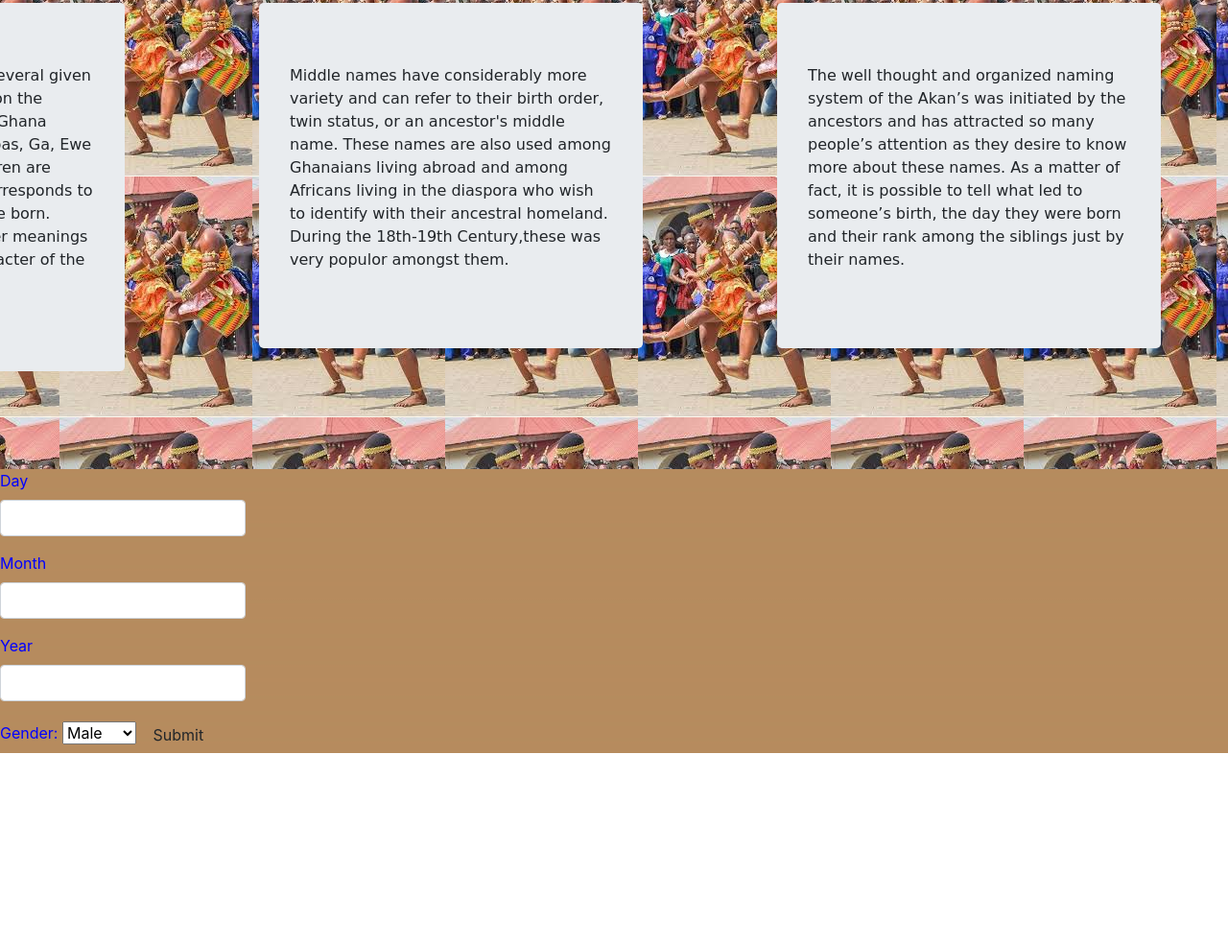
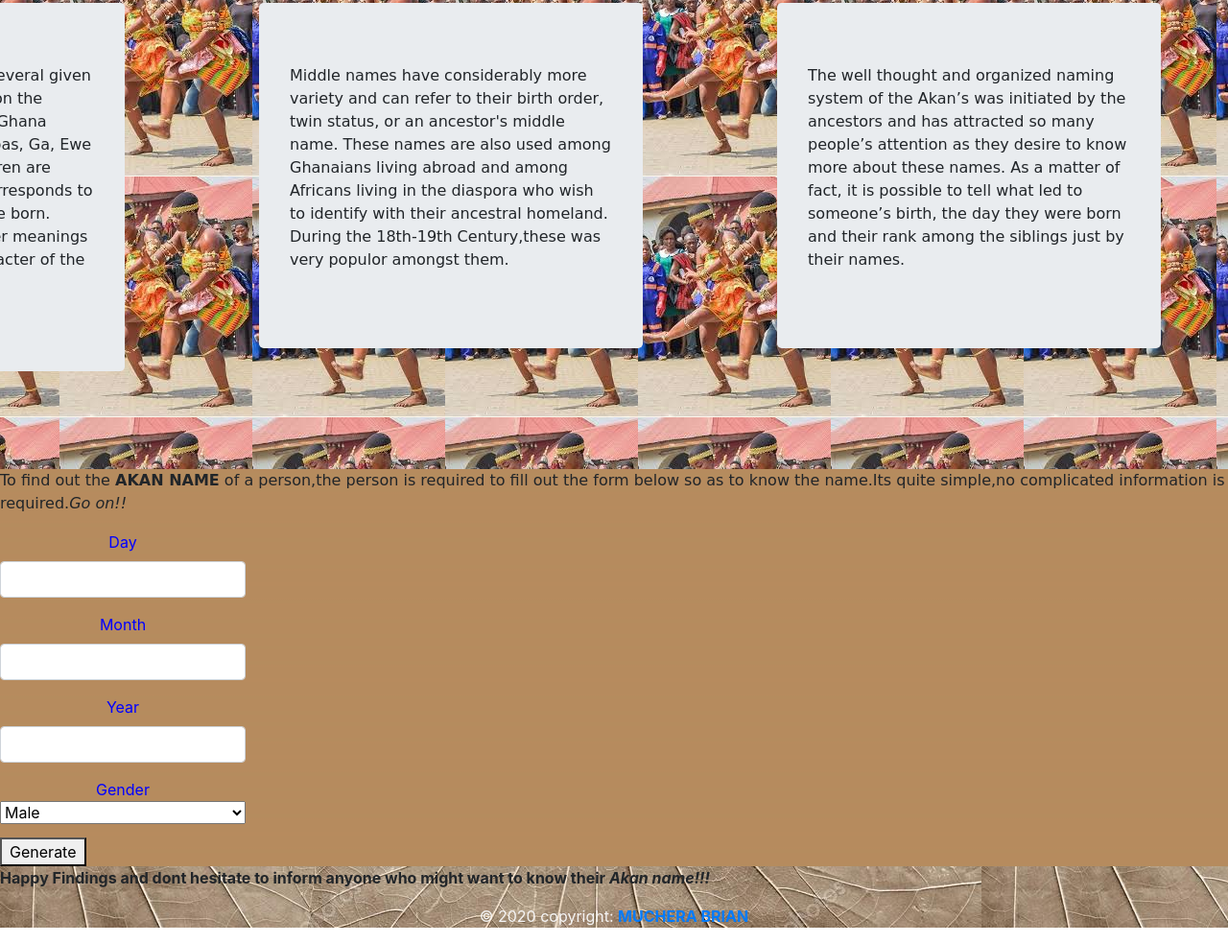
Before and after one commit to Brian-Muchera/javaScript1, a plain HTML site: page index.html in a window 1280 px wide. Shown: the part 371-1354 px from the top of the page at 96% size. Before the commit the page ends 1156 px from the top, so only its background shows below. Drawn offline with Linux system fonts and the light colour scheme; a web font is replaced by a local one.

Commit message:
add an image

```diff
--- a/index.html
+++ b/index.html
@@ -55,6 +55,10 @@
                 </div>
             </div>
         </div>
+        <div id="find">
+            <p>To find out the <strong>AKAN NAME</strong> of a person,the person is required to fill out the form below
+                so as to know the name.Its quite simple,no complicated information is required.<em>Go on!!</em></p>
+        </div>
         <div id="for">
             <form>
                 <div class="form-group">
@@ -69,16 +73,31 @@
                     <label for="year">Year</label>
                     <input type="text" class="form-control" id="y">
                 </div>
-            Gender:
+                <div class="sub">
+                    Gender
                     <select id="gender">
                         <option value="male">Male</option>
                         <option value="female">Female</option>
                         <option value="other">Other</option>
                     </select>
-            <button type="submit" class="btn btn-default" onclick="press()">Submit</button>
+
+                    <button type="submit" class="btn btn-default" onclick="press(yeah)"><button
+                            id="yea">Generate</button></div></button>
+        </div>
+    </div>
+
     </form>
     </div>
+    <div id="yeah">
+        <p><strong>Happy Findings and dont hesitate to inform anyone who might want to know their <em>Akan
+                    name!!!</em></strong></p>
+        <div id="copy">
+            <p>&copy; 2020 copyright: <a href="https://www.instagram.com/" target="_blank"><strong>MUCHERA
+                        BRIAN</strong></a></p>
         </div>
+    </div>
+    </div>
+
     <script> src = "js/scripts.js"</script>
 </body>
 
--- a/styles.css
+++ b/styles.css
@@ -1,5 +1,6 @@
 @import url('https://fonts.googleapis.com/css2?family=Red+Rose&display=swap');
 @import url('https://fonts.googleapis.com/css2?family=Grenze+Gotisch:wght@200&family=Red+Rose&display=swap');
+@import url('https://fonts.googleapis.com/css2?family=Grenze+Gotisch:wght@200;300;400&family=Red+Rose&display=swap');
 
 h1{
     text-align: center;
@@ -35,8 +36,30 @@ h1{
     width: 20%;
     color: rgb(0, 0, 255);
     display: flex;
+    text-align: center;
+    display: flex;
+    align-items: center;
 
 }
 .body{
     background-image: url("./images/broo.jpg");
 }
+
+#find{
+    font-family: 'Grenze Gotisch', cursive;
+}
+#copy{
+    text-align: center;
+    color: whitesmoke;
+}
+.sub{
+    flex-direction: column;
+    display: flex;
+}
+#yea{
+    width: 35%;
+}
+#yeah{
+    background-image: url("./images/depositphotos_59577853-stock-photo-background-from-leaves-of-pale.jpg");
+
+}
```
Also changed, not shown: images/2024low_1.jpg (added). Lines whose indentation alone changed are shown as unchanged.
